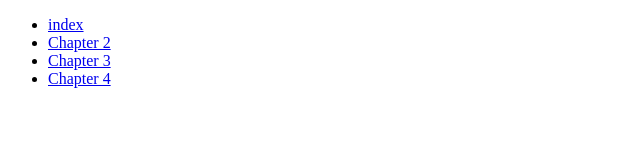
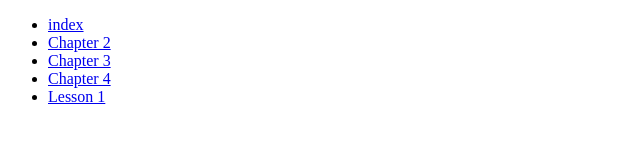
Before and after one commit to NoGuyBuy-Official/webd168, a plain HTML site: page index.html in a window 1280 px wide. Shown: the full height of the page, 0-640 px from the left. Drawn offline with Linux system fonts and the light colour scheme.

Commit message:
lesson01

```diff
--- a/index.html
+++ b/index.html
@@ -12,6 +12,7 @@
             <li><a href="/chapter-02/">Chapter 2</a></li>
             <li><a href="/chapter-03/">Chapter 3</a></li>
             <li><a href="/chapter-04/">Chapter 4</a></li>
+            <li><a href="/lesson01/">Lesson 1</a></li>
         </ul>
     </nav>
 </body>
```
